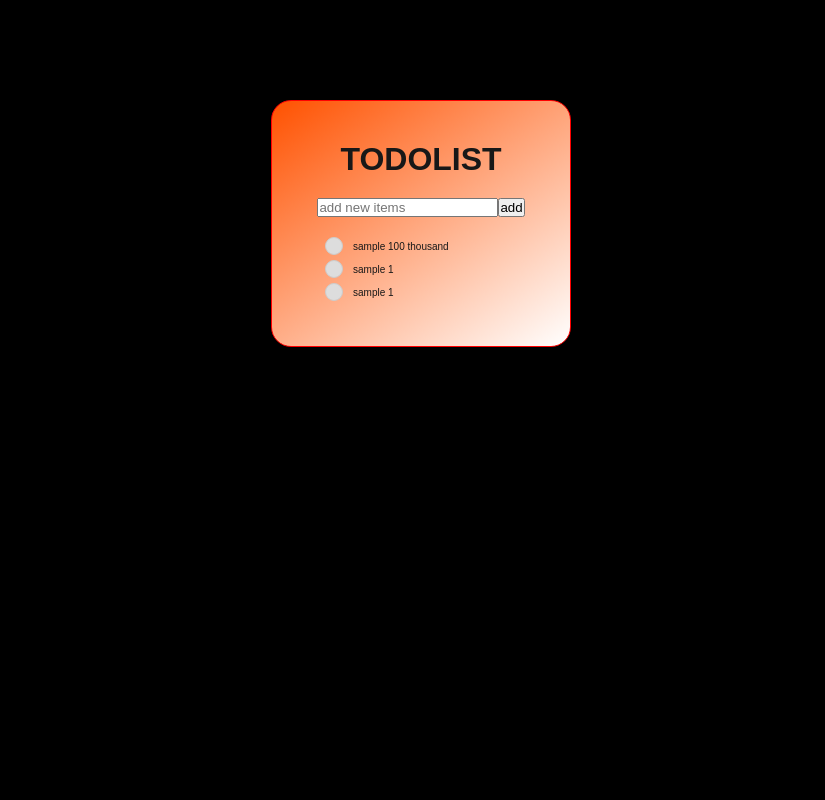
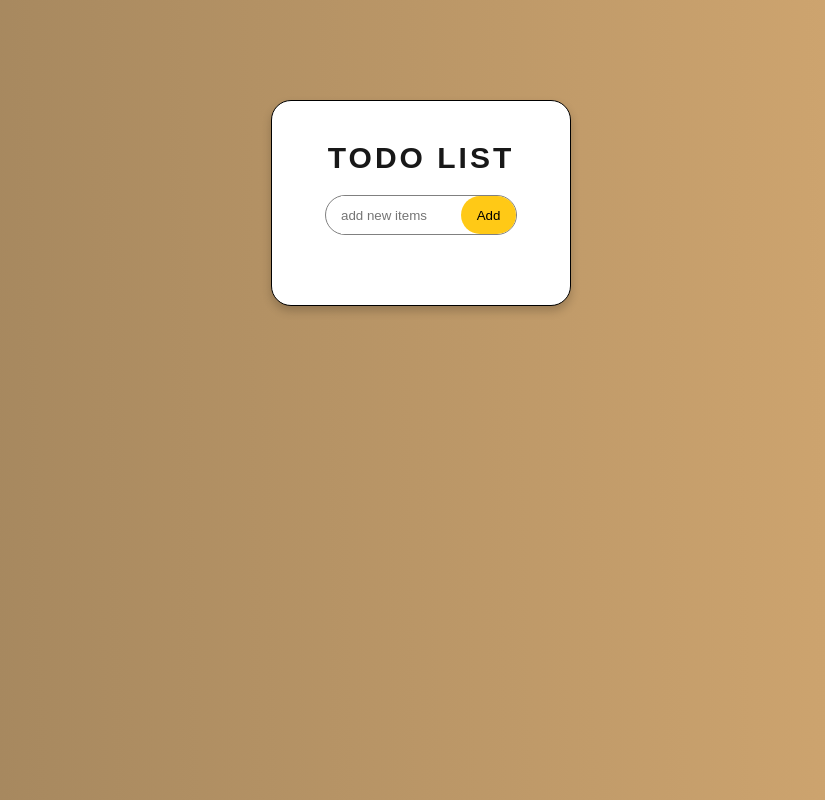
Before and after one commit to samintejas/javascripts-mini-projects, a plain HTML site: page todo-list/index.html in a window 1280 px wide. Shown: the whole page, without its empty margins (219-1044 px from the left). Drawn offline with Linux system fonts and the light colour scheme.

Commit message:
Added todo list functionality

```diff
--- a/todo-list/index.html
+++ b/todo-list/index.html
@@ -14,23 +14,20 @@
     <title>Todo</title>
   </head>
 
-  <body>
+  <body class="bg-grad">
 
     <div class="container">
 
-      <header><h1>TODOLIST</h1></header>
+      <header><h1>TODO LIST</h1></header>
 
       <main>
         <div class="new-item">
           <input type="text" placeholder="add new items" spellcheck="false" />
-          <button>add</button>
+          <button>Add</button>
         </div>
-        <div class="items">
-            <li><input type="checkbox" />sample 100 thousand</li>
-            <li><input type="checkbox" />sample 1</li>
-            <li><input type="checkbox" />sample 1</li>
+        <ul class="items">
 
-        </div>
+        </ul>
       </main>
     </div>
 
--- a/todo-list/script.js
+++ b/todo-list/script.js
@@ -0,0 +1,33 @@
+const searchButton = document.querySelector(".new-item button");
+const itemsList = document.querySelector(".items");
+const addInput = document.querySelector(".new-item input");
+
+searchButton.addEventListener("click", () => {
+
+  const itemName = addInput.value.trim();
+
+  console.log(itemName);
+
+  addNewItem(itemName);
+});
+
+function addNewItem(itemName) {
+
+    if (!itemName) {
+    return;
+  }
+
+  const listItem = document.createElement("li");
+  const checkbox = document.createElement("input");
+  checkbox.type = "checkbox";
+
+  const itemText = document.createTextNode(itemName);
+  const deleteButton = document.createElement("button");
+
+  listItem.appendChild(checkbox);
+  listItem.appendChild(itemText);
+  itemsList.appendChild(listItem);
+
+  // Clear the input field
+  addInput.value = "";
+}
--- a/todo-list/style.css
+++ b/todo-list/style.css
@@ -5,31 +5,55 @@
     font-family: Nunito, sans-serif;
 }
 
-body {
-    background-color: black;
-}
 
 .container {
     width: 80%;
     max-width: 300px;
-    border: 1px solid red;
-    background: linear-gradient(145deg,#ff5100,#ffffff);
+    border: 1px solid black;
+    background: white;
     color: #181818;
     margin: 100px auto 0;
     border-radius: 20px;
     padding: 40px 53px;
     text-align: center;
+    box-shadow: 0px 5px 10px rgba(0, 0, 0, 0.2);
 }
 
 header {
     padding-bottom: 20px;
+    font-size: 15px;
+    font-weight: bold;
+    letter-spacing: 3px;
 }
 
 .new-item {
     display: flex;
     align-items: center;
-    justify-content: center;
-    padding-bottom: 20px;
+    justify-content: space-between;
+    background-color: white;
+    border-radius: 30px;
+    height: 40px;
+    margin-bottom: 30px;
+    border: 1px solid grey;
+}
+
+.new-item input {
+    border: none;
+    outline: none;
+    height: 38px;
+    margin-left: 15px;
+    width: 120px;
+}
+
+.new-item button {
+    border: none;
+    outline: none;
+    background: #ffc916;
+    color: #000000;
+    height: 100%;
+    border-radius: 30px;
+    width: 60px;
+
 }
 
 .items {
@@ -44,6 +68,7 @@ header {
     align-items: center;
     flex-grow: 1;
     padding-bottom: 5px;
+    font-size: 14px;
 }
 
 
@@ -53,11 +78,36 @@ header {
     width: 18px;
     height: 18px;
     border-radius: 50%;
-    background-color: #ddd;
+    background-color: #ffffff;
     cursor: pointer;
-    border: 1px solid #ccc
+    border: 1px solid #272727
 }
 
 .items li input[type="checkbox"]:checked {
-    background-color: #4CAF50;
-  }
+    background-color: #6b6b6b;
+}
+
+.bg-grad {
+    background: linear-gradient(89deg, #00101b, #e9b87a);
+    background-size: 400% 400%;
+
+    -webkit-animation: slide 16s ease infinite;
+    -moz-animation: slide 16s ease infinite;
+    animation: slide 16s ease infinite;
+}
+
+@-webkit-keyframes slide {
+    0%{background-position:0% 81%}
+    50%{background-position:100% 20%}
+    100%{background-position:0% 81%}
+}
+@-moz-keyframes slide {
+    0%{background-position:0% 81%}
+    50%{background-position:100% 20%}
+    100%{background-position:0% 81%}
+}
+@keyframes slide {
+    0%{background-position:0% 81%}
+    50%{background-position:100% 20%}
+    100%{background-position:0% 81%}
+}
```
